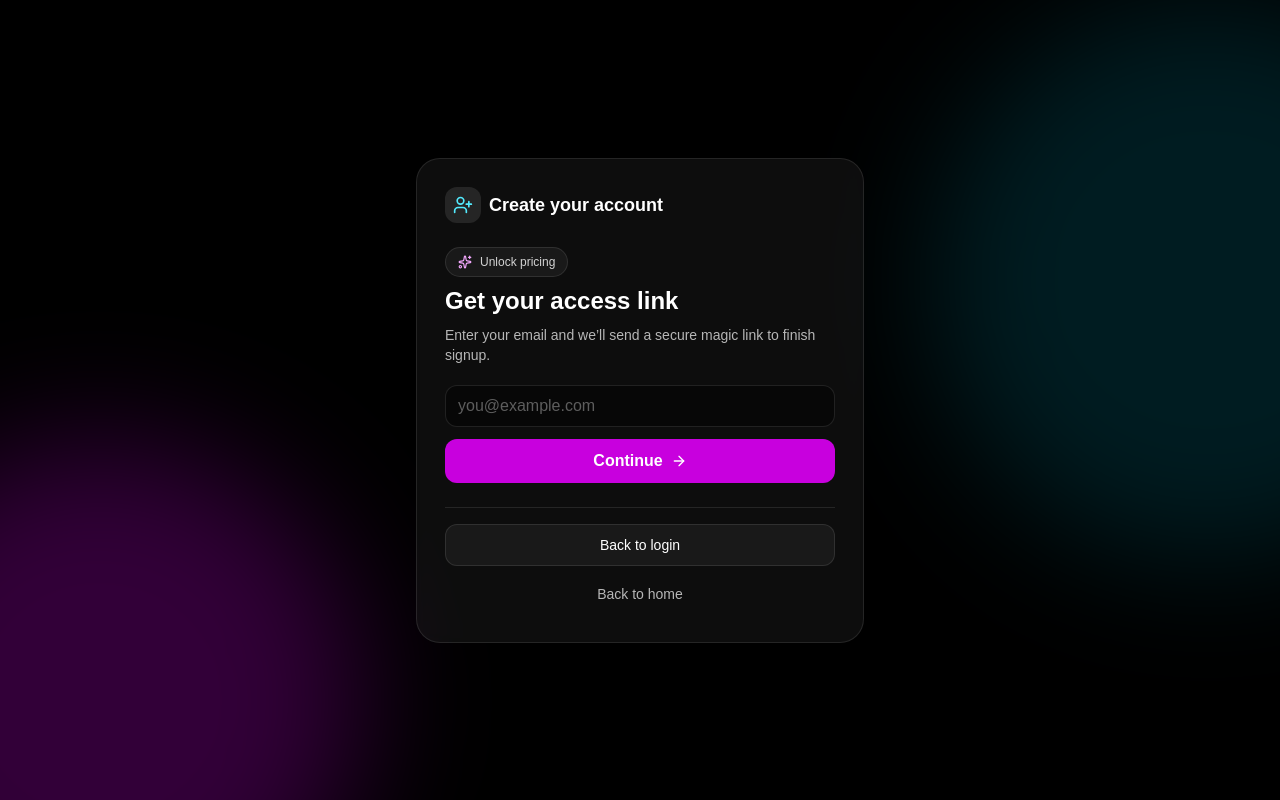
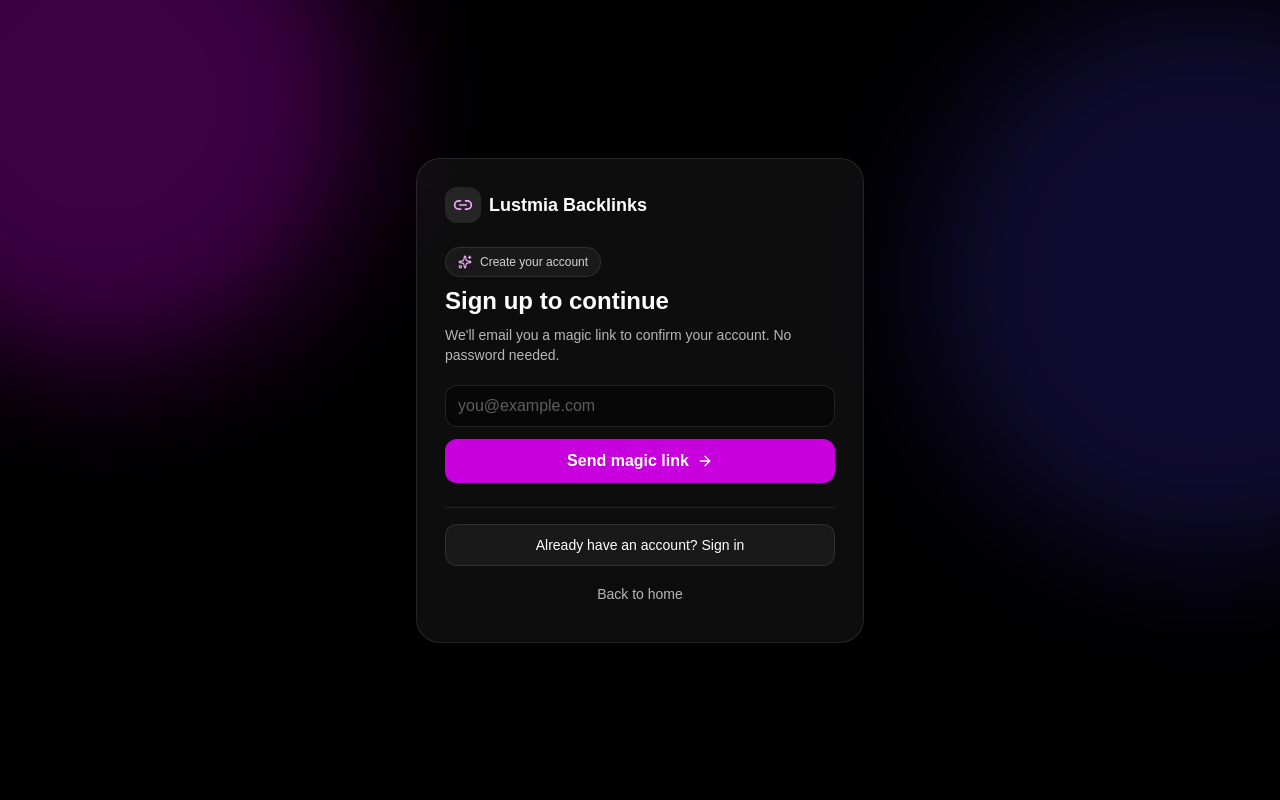
Before and after one commit to Lustmiacancelit/backlinks-lustmia, a Next.js app: page /register in a window 1280 px wide. Built offline with nearby package versions, Linux system fonts and the light colour scheme; no server answers.

Commit message:
Wrap register page in Suspense for useSearchParams

```diff
--- a/app/register/page.tsx
+++ b/app/register/page.tsx
@@ -1,42 +1,52 @@
 "use client";
 
-import { useState } from "react";
+import { Suspense, useEffect, useState } from "react";
 import { useRouter, useSearchParams } from "next/navigation";
 import { createSupabaseBrowser } from "@/lib/supabase/browser";
-import { ArrowRight, UserPlus, Sparkles } from "lucide-react";
+import { ArrowRight, Link2, Sparkles } from "lucide-react";
 
-export default function RegisterPage() {
+function RegisterInner() {
   const router = useRouter();
   const params = useSearchParams();
-
-  // if user came from Free CTA we might pass ?free=1
   const isFree = params.get("free") === "1";
-  const sourceEmail = params.get("email") || "";
+  const emailFromQuery = params.get("email") || "";
 
   const supabase = createSupabaseBrowser();
 
-  const [email, setEmail] = useState(sourceEmail);
+  const [email, setEmail] = useState(emailFromQuery);
   const [sent, setSent] = useState(false);
   const [loading, setLoading] = useState(false);
   const [error, setError] = useState<string | null>(null);
+
+  // keep input in sync with ?email= if present
+  useEffect(() => {
+    if (emailFromQuery) {
+      setEmail(emailFromQuery);
+      try {
+        localStorage.setItem("lead_email", emailFromQuery);
+      } catch {}
+    }
+  }, [emailFromQuery]);
 
   async function onRegister(e: React.FormEvent) {
     e.preventDefault();
     setError(null);
     setLoading(true);
 
-    // After magic link:
-    // - Free users go straight to dashboard
-    // - Everyone else goes to pricing
-    const nextPath = isFree ? "/dashboard" : "/pricing";
-    const redirectTo = `${window.location.origin}/auth/callback?next=${encodeURIComponent(nextPath)}`;
+    // store for pricing page suggestions
+    try {
+      localStorage.setItem("lead_email", email);
+    } catch {}
+
+    // for free users we drop them into dashboard after auth callback,
+    // for paid users we send them to pricing to choose a plan
+    const redirectTo = isFree
+      ? `${window.location.origin}/auth/callback?next=/dashboard`
+      : `${window.location.origin}/pricing`;
 
     const { error } = await supabase.auth.signInWithOtp({
       email,
-      options: {
-        emailRedirectTo: redirectTo,
-        shouldCreateUser: true, // ensure signup if new
-      },
+      options: { emailRedirectTo: redirectTo },
     });
 
     setLoading(false);
@@ -46,44 +56,43 @@ export default function RegisterPage() {
       return;
     }
 
-    // store lead email for pricing suggestion + gating
-    localStorage.setItem("lead_email", email);
-
     setSent(true);
   }
 
   return (
     <main className="min-h-screen bg-black text-white relative overflow-hidden flex items-center justify-center p-6">
-      {/* dib-like glows */}
-      <div className="absolute w-[520px] h-[520px] bg-fuchsia-600/25 blur-3xl rounded-full -bottom-40 -left-40" />
-      <div className="absolute w-[560px] h-[560px] bg-cyan-500/15 blur-3xl rounded-full top-0 -right-52" />
+      {/* background glows */}
+      <div className="absolute w-[520px] h-[520px] bg-fuchsia-600/30 blur-3xl rounded-full -top-40 -left-40" />
+      <div className="absolute w-[560px] h-[560px] bg-indigo-600/20 blur-3xl rounded-full top-0 -right-52" />
 
       <div className="relative w-full max-w-md bg-white/5 border border-white/10 rounded-3xl p-6 md:p-7 backdrop-blur">
         <div className="flex items-center gap-2 font-semibold">
           <div className="w-9 h-9 rounded-xl bg-white/10 flex items-center justify-center">
-            <UserPlus className="w-5 h-5 text-cyan-300" />
+            <Link2 className="w-5 h-5 text-fuchsia-300" />
           </div>
-          <span className="text-lg">Create your account</span>
+          <span className="text-lg">Lustmia Backlinks</span>
         </div>
 
         <div className="mt-6 space-y-2">
           <div className="inline-flex items-center gap-2 px-3 py-1.5 rounded-full bg-white/5 border border-white/10 text-xs text-white/80">
             <Sparkles className="w-3.5 h-3.5 text-fuchsia-300" />
-            {isFree ? "Start Free plan" : "Unlock pricing"}
+            {isFree ? "Create your free account" : "Create your account"}
           </div>
 
           <h1 className="text-2xl font-bold">
-            {isFree ? "Start on Free" : "Get your access link"}
+            {isFree ? "Start with the free plan" : "Sign up to continue"}
           </h1>
           <p className="text-white/70 text-sm">
-            Enter your email and we’ll send a secure magic link to finish signup.
+            We&apos;ll email you a magic link to confirm your account. No
+            password needed.
           </p>
         </div>
 
         <div className="mt-5">
           {sent ? (
             <div className="rounded-2xl bg-emerald-500/10 border border-emerald-400/30 p-4 text-sm text-emerald-200">
-              Check your inbox. Click the magic link to continue.
+              Check your inbox and click the magic link to finish setting up
+              your account.
             </div>
           ) : (
             <form onSubmit={onRegister} className="space-y-3">
@@ -96,16 +105,14 @@ export default function RegisterPage() {
                 className="w-full bg-black/40 border border-white/10 rounded-xl px-3 py-2 outline-none placeholder:text-white/35"
               />
 
-              {error && (
-                <div className="text-red-300 text-sm">{error}</div>
-              )}
+              {error && <div className="text-red-300 text-sm">{error}</div>}
 
               <button
                 type="submit"
                 disabled={loading}
                 className="w-full py-2.5 rounded-xl bg-fuchsia-600 hover:bg-fuchsia-500 font-semibold disabled:opacity-60 inline-flex items-center justify-center gap-2"
               >
-                {loading ? "Sending…" : "Continue"}
+                {loading ? "Sending magic link…" : "Send magic link"}
                 <ArrowRight className="w-4 h-4" />
               </button>
             </form>
@@ -117,7 +124,7 @@ export default function RegisterPage() {
             onClick={() => router.push("/login")}
             className="w-full py-2.5 rounded-xl bg-white/5 hover:bg-white/10 border border-white/10 text-sm"
           >
-            Back to login
+            Already have an account? Sign in
           </button>
           <button
             onClick={() => router.push("/")}
@@ -130,3 +137,17 @@ export default function RegisterPage() {
     </main>
   );
 }
+
+export default function RegisterPage() {
+  return (
+    <Suspense
+      fallback={
+        <main className="min-h-screen bg-black text-white flex items-center justify-center">
+          <div className="text-white/60 text-sm">Loading registration…</div>
+        </main>
+      }
+    >
+      <RegisterInner />
+    </Suspense>
+  );
+}
```
